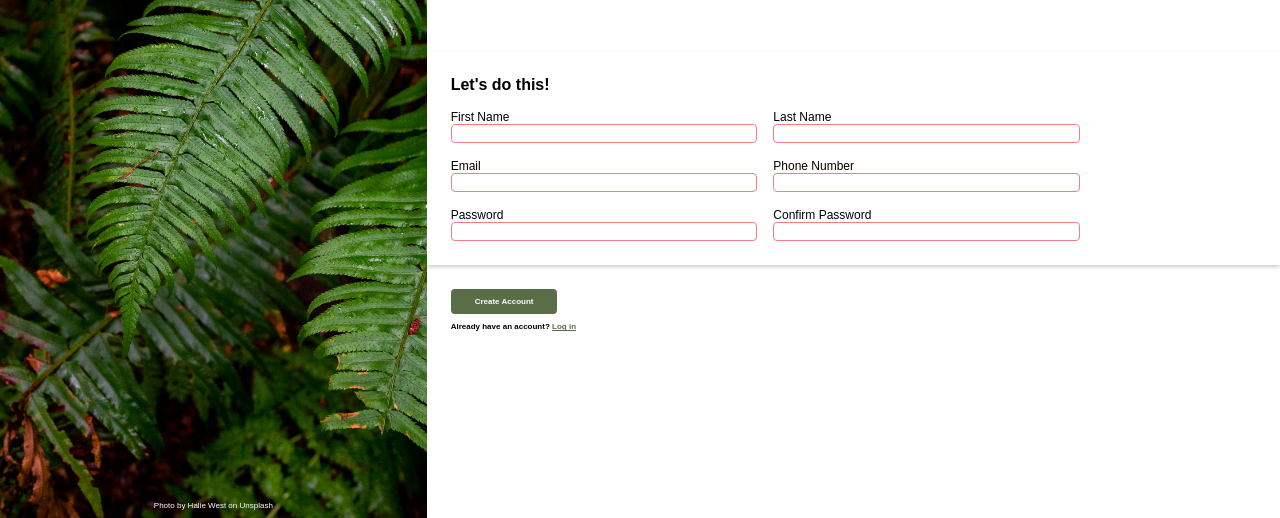
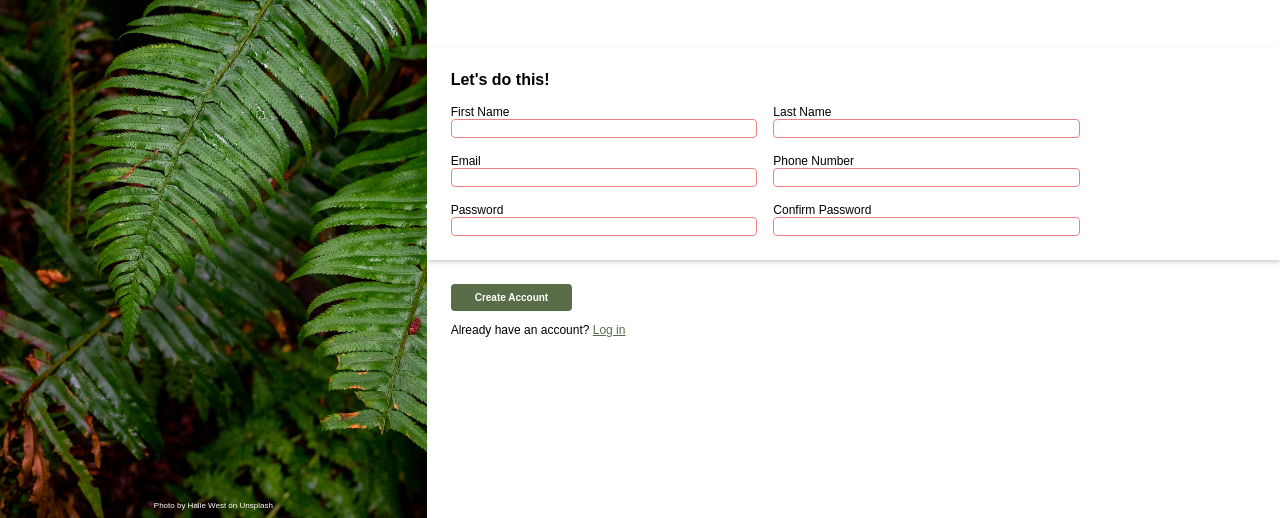
Before and after one commit to DanShink/odin-sign-up, a plain HTML site: page index.html in a window 1280 px wide. Shown: the part 282-800 px from the top of the page. Drawn offline with Linux system fonts and the light colour scheme.

Commit message:
feat: styling

```diff
--- a/index.html
+++ b/index.html
@@ -68,7 +68,7 @@
 					</div>
 					<div class="content-3">
 						<button type="submit">Create Account</button>
-						<h3>Already have an account? <a href="">Log in</a></h3>
+						<p>Already have an account? <a href="">Log in</a></p>
 					</div>
 				</form>
 			</div>
--- a/styles.css
+++ b/styles.css
@@ -88,15 +88,10 @@ button[type="submit"] {
 	border: none;
 	border-radius: 4px;
 	padding: 8px 24px;
-	font-size: 8px;
+	font-size: 10px;
 	background-color: var(--green-color);
 	color: white;
 	font-weight: bold;
-}
-
-h3 {
-	font-size: 8px;
-	font-weight: 550;
 }
 
 a {
```
